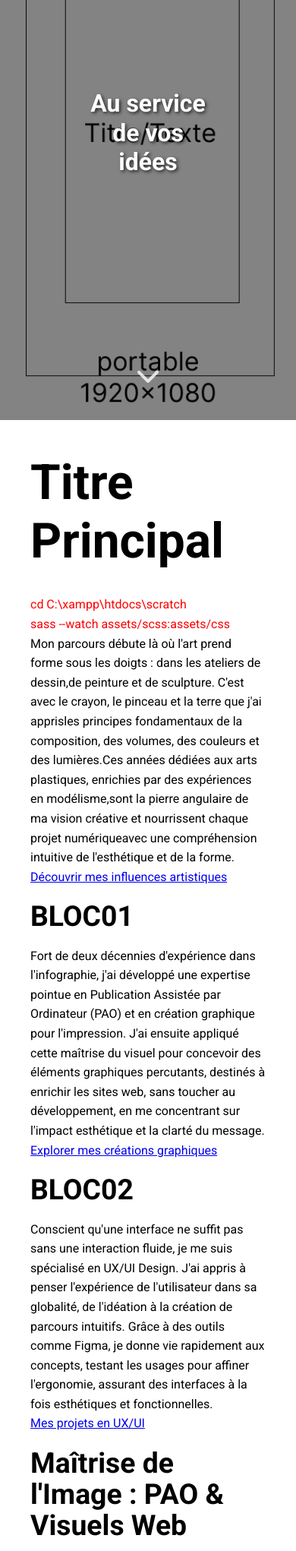
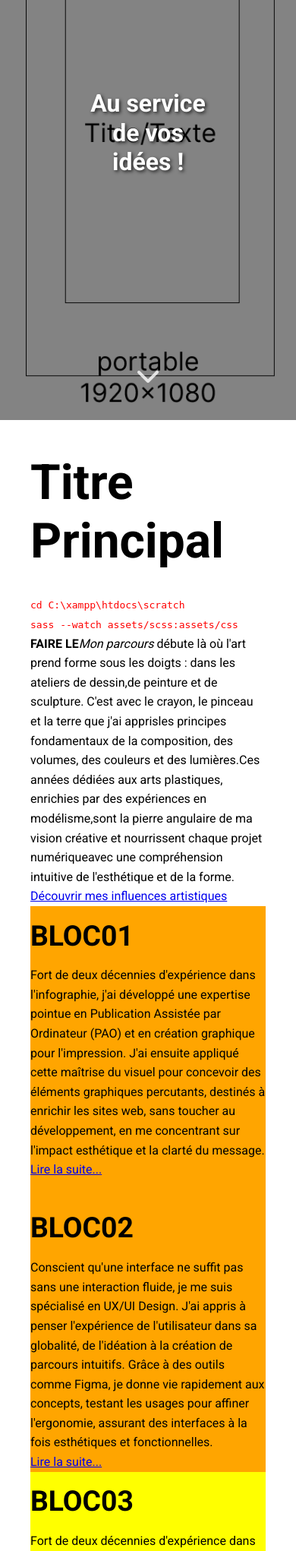
Before and after one commit to Millot-2023/scratch, a PHP site: page / in a window 390 px wide. Shown: the part 291-2333 px from the top of the page at 76% size. Run offline with PHP 8.4, Linux system fonts and the light colour scheme.

Commit message:
test page 1 opérationnelle sur iPhone

```diff
--- a/assets/css/styles.css
+++ b/assets/css/styles.css
@@ -20,7 +20,7 @@ time, mark, audio, video {
   padding: 0;
   border: 0;
   font-size: 100%;
-  font: inherit;
+  /*font: inherit;*/
   vertical-align: baseline;
 }
 
@@ -99,7 +99,7 @@ h2 {
   font-family: "Roboto", sans-serif;
   font-weight: 700;
   font-size: 28pt;
-  /*color: blue;*/
+  color: black;
   line-height: 1.1;
   margin-top: 0.5em;
   margin-bottom: 0.5em;
@@ -125,6 +125,14 @@ h4, h5, h6 {
 
 p {
   color: black;
+}
+
+b, strong {
+  font-weight: 700;
+}
+
+i, em {
+  font-style: italic;
 }
 
 code {
@@ -372,6 +380,46 @@ code {
   scroll-margin-top: 80px;
 }
 
+/*BLOCS*/
+.deuxBlocs {
+  background-color: red;
+}
+
+.quatresBlocs {
+  background-color: green;
+}
+
+/* --- Media Queries pour le Responsive --- */
+@media (max-width: 769px) { /*AEN DESSOUS DE*/
+  .deuxBlocs {
+    background-color: orange;
+    display: flex;
+    flex-direction: column;
+    gap: 25px;
+  }
+  .quatresBlocs {
+    background-color: yellow;
+    display: flex;
+    flex-direction: column;
+    gap: 25px;
+  }
+}
+@media (min-width: 768px) { /*AU DELA DE*/
+  .deuxBlocs {
+    background-color: yellow;
+    display: flex;
+    flex-direction: row;
+    gap: 25px;
+    margin-bottom: 20px;
+  }
+  .quatresBlocs {
+    background-color: orange;
+    display: flex;
+    flex-direction: row;
+    gap: 25px;
+    margin-bottom: 20px;
+  }
+}
 .hero-section {
   margin-top: 80px;
 }
--- a/assets/scss/_fonts.scss
+++ b/assets/scss/_fonts.scss
@@ -12,7 +12,7 @@ h1 {
 
     line-height: 1.2;
     margin-bottom: 0.5em;
-        margin-top: 0.7em;
+    margin-top: 0.7em;
     }
 
 .h1Black {
@@ -31,7 +31,8 @@ h2 {
     font-family: 'Roboto', sans-serif;
     font-weight: 700;
     font-size:28pt;
-    /*color: blue;*/
+    // color: blue;
+    color: black;
     line-height: 1.1;
     margin-top: 0.5em;
     margin-bottom: 0.5em;
@@ -56,6 +57,19 @@ p{
     color:black;
     }
 
+
+
+b, strong {
+    font-weight: 700; // Ou 'bold'
+}
+i, em {
+    font-style: italic;
+}
+
+
+
+
+
 code{
     color:red;
 }
--- a/assets/scss/_header.scss
+++ b/assets/scss/_header.scss
@@ -4,10 +4,7 @@
 
 .main-header {
   // background-color: variables.$dark-color;
-
   //background-color: variables.$dark-color;
-
-
   color: variables.$white;
   padding: 0;
   position: fixed;
--- a/assets/scss/_layout.scss
+++ b/assets/scss/_layout.scss
@@ -4,9 +4,53 @@
      max-width: 1200px;
      margin-inline: auto;
      padding-inline: 40px;/*MARGES LATERALLE DES PAGES*/
-
      }
 
 #premier-bloc {
      scroll-margin-top: 80px;
      }
+
+
+
+/*BLOCS*/
+
+.deuxBlocs{background-color:red;}
+
+.quatresBlocs{background-color:green;}
+
+/* --- Media Queries pour le Responsive --- */
+@media (max-width: 769px) {/*AEN DESSOUS DE*/
+
+.deuxBlocs{
+background-color:orange;
+display: flex;
+flex-direction: column;
+gap:25px;
+// margin-bottom: 20px;
+}
+.quatresBlocs{
+background-color:yellow;
+display: flex;
+flex-direction: column;
+gap:25px;
+// margin-bottom: 20px;
+}
+}
+
+@media (min-width: 768px) {/*AU DELA DE*/
+
+.deuxBlocs{
+background-color:yellow;
+display: flex;
+flex-direction: row;
+gap:25px;
+margin-bottom: 20px;
+}
+.quatresBlocs{
+background-color:orange;
+display: flex;
+flex-direction: row;
+gap:25px;
+margin-bottom: 20px;
+}
+}
--- a/assets/scss/_reset.scss
+++ b/assets/scss/_reset.scss
@@ -20,7 +20,7 @@ time, mark, audio, video {
 	padding: 0;
 	border: 0;
 	font-size: 100%;
-	font: inherit;
+	/*font: inherit;*/
 	vertical-align: baseline;
 }
 /* HTML5 display-role reset for older browsers */
--- a/index.html
+++ b/index.html
@@ -42,7 +42,7 @@
         <section class="hero-section" id="hero-section">
                 <div class="hero-image-container">
                     <div class="hero-text">
-                        <h1>Au service de vos idées</h1>
+                        <h1>Au service de vos idées !</h1>
                     </div>
                     <a href="#premier-bloc" class="scroll-down-arrow" aria-label="Faire défiler vers le contenu">
                         <i class="fas fa-chevron-down"></i>
@@ -60,23 +60,20 @@
 
 <section class="content-section" id="premier-bloc">
     <h1 class="h1Black">Titre Principal</h1>
-
         <p>
             <code>
             cd C:\xampp\htdocs\scratch<br>
             sass --watch assets/scss:assets/css
             </code>
         </p>
-
         <p>
-        Mon parcours débute là où l'art prend forme sous les doigts : dans les ateliers de dessin,de peinture et de sculpture. C'est avec le crayon, le pinceau et la terre que j'ai apprisles principes fondamentaux de la composition, des volumes, des couleurs et des lumières.Ces années dédiées aux arts plastiques, enrichies par des expériences en modélisme,sont la pierre angulaire de ma vision créative et nourrissent chaque projet numériqueavec une compréhension intuitive de l'esthétique et de la forme.
+            <b>FAIRE LE</b><i>Mon parcours</i> débute là où l'art prend forme sous les doigts : dans les ateliers de dessin,de peinture et de sculpture. C'est avec le crayon, le pinceau et la terre que j'ai apprisles principes fondamentaux de la composition, des volumes, des couleurs et des lumières.Ces années dédiées aux arts plastiques, enrichies par des expériences en modélisme,sont la pierre angulaire de ma vision créative et nourrissent chaque projet numériqueavec une compréhension intuitive de l'esthétique et de la forme.
         </p>
-
         <p class="text-center-with-margin"><a href="#" class="button">Découvrir mes influences artistiques</a></p>
 </section>
 
 
-    <div class="content-flex-row">
+    <div class="deuxBlocs">
         <section class="content-section">
             <h2>BLOC01</h2>
                 <p>Fort de deux décennies d'expérience dans l'infographie, j'ai développé une expertise
@@ -85,7 +82,7 @@
                 éléments graphiques percutants, destinés à enrichir les sites web, sans toucher
                 au développement, en me concentrant sur l'impact esthétique et la clarté du message.</p>
             <p class="text-center-with-margin">
-                <a href="#" class="button">Explorer mes créations graphiques</a>
+                <a href="#" class="button">Lire la suite...</a>
             </p>
         </section>
         <section class="content-section">
@@ -96,32 +93,54 @@
                 outils comme Figma, je donne vie rapidement aux concepts, testant les usages pour
                 affiner l'ergonomie, assurant des interfaces à la fois esthétiques et fonctionnelles.</p>
             <p class="text-center-with-margin">
-                <a href="#" class="button">Mes projets en UX/UI</a>
+                <a href="#" class="button">Lire la suite...</a>
             </p>
         </section>
     </div>
 
-    <div class="content-flex-row">
+    <div class="quatresBlocs">
         <section class="content-section">
-            <h2>Maîtrise de l'Image : PAO & Visuels Web</h2>
+            <h2>BLOC03</h2>
                 <p>Fort de deux décennies d'expérience dans l'infographie, j'ai développé une expertise
                 pointue en Publication Assistée par Ordinateur (PAO) et en création graphique pour
                 l'impression. J'ai ensuite appliqué cette maîtrise du visuel pour concevoir des
                 éléments graphiques percutants, destinés à enrichir les sites web, sans toucher
                 au développement, en me concentrant sur l'impact esthétique et la clarté du message.</p>
             <p class="text-center-with-margin">
-                <a href="#" class="button">Explorer mes créations graphiques</a>
+                <a href="#" class="button">Lire la suite...</a>
             </p>
         </section>
         <section class="content-section">
-            <h2>Expérience Utilisateur : UX/UI & Prototypage</h2>
+            <h2>BLOC04</h2>
                 <p>Conscient qu'une interface ne suffit pas sans une interaction fluide, je me suis
                 spécialisé en UX/UI Design. J'ai appris à penser l'expérience de l'utilisateur
                 dans sa globalité, de l'idéation à la création de parcours intuitifs. Grâce à des
                 outils comme Figma, je donne vie rapidement aux concepts, testant les usages pour
                 affiner l'ergonomie, assurant des interfaces à la fois esthétiques et fonctionnelles.</p>
             <p class="text-center-with-margin">
-                <a href="#" class="button">Mes projets en UX/UI</a>
+                <a href="#" class="button">Lire la suite...</a>
+            </p>
+        </section>
+        <section class="content-section">
+            <h2>BLOC03</h2>
+                <p>Fort de deux décennies d'expérience dans l'infographie, j'ai développé une expertise
+                pointue en Publication Assistée par Ordinateur (PAO) et en création graphique pour
+                l'impression. J'ai ensuite appliqué cette maîtrise du visuel pour concevoir des
+                éléments graphiques percutants, destinés à enrichir les sites web, sans toucher
+                au développement, en me concentrant sur l'impact esthétique et la clarté du message.</p>
+            <p class="text-center-with-margin">
+                <a href="#" class="button">Lire la suite...</a>
+            </p>
+        </section>
+        <section class="content-section">
+            <h2>BLOC04</h2>
+                <p>Conscient qu'une interface ne suffit pas sans une interaction fluide, je me suis
+                spécialisé en UX/UI Design. J'ai appris à penser l'expérience de l'utilisateur
+                dans sa globalité, de l'idéation à la création de parcours intuitifs. Grâce à des
+                outils comme Figma, je donne vie rapidement aux concepts, testant les usages pour
+                affiner l'ergonomie, assurant des interfaces à la fois esthétiques et fonctionnelles.</p>
+            <p class="text-center-with-margin">
+                <a href="#" class="button">Lire la suite...</a>
             </p>
         </section>
     </div>
```
Also changed, not shown: 1 other file. Lines whose indentation alone changed are shown as unchanged.
